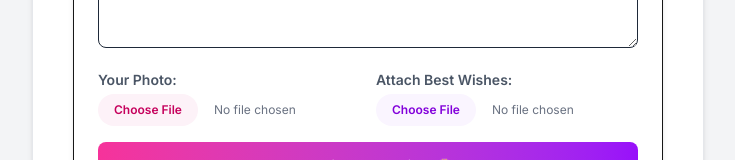
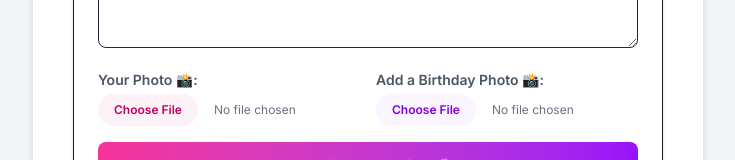
Before and after one commit to haroldmaclean/birthday-invitation, a Next.js app: page / in a window 1280 px wide. Shown: the part 2011-2171 px from the top of the page, without its empty margins (272-1007 px from the left). Built offline with nearby package versions, Linux system fonts and the light colour scheme; no server answers; the database is empty.

Commit message:
Update file upload label in CommentForm UI

```diff
--- a/src/components/CommentForm.jsx
+++ b/src/components/CommentForm.jsx
@@ -109,7 +109,9 @@ export default function CommentForm({ onCommentAdded }) {
 
       <div className="grid grid-cols-1 md:grid-cols-2 gap-4 text-sm">
         <div className="flex flex-col">
-          <span className="font-semibold text-gray-600 mb-1">Your Photo:</span>
+          <span className="font-semibold text-gray-600 mb-1">
+            Your Photo 📸:
+          </span>
           <input
             type="file"
             accept="image/*"
@@ -119,7 +121,7 @@ export default function CommentForm({ onCommentAdded }) {
         </div>
         <div className="flex flex-col">
           <span className="font-semibold text-gray-600 mb-1">
-            Attach Best Wishes:
+            Add a Birthday Photo 📸:
           </span>
           <input
             type="file"
```
